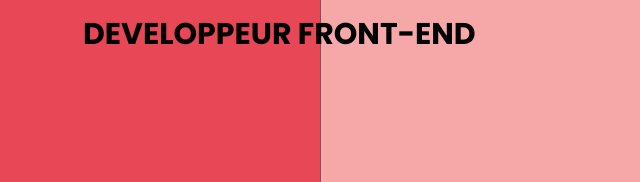
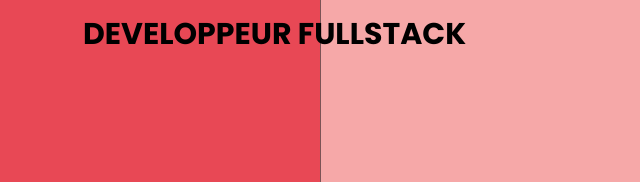
Before and after one commit to victoireJasmine/Portfolio, a website built with Parcel: page src/index.html in a window 1280 px wide. Shown: the part 295-477 px from the top of the page, 0-640 px from the left. Built offline with nearby package versions, Linux system fonts and the light colour scheme.

Commit message:
modification

```diff
--- a/src/index.html
+++ b/src/index.html
@@ -37,7 +37,7 @@
                     <div class="title--block" data-aos="fade-down" data-aos-duration="2000"
                     data-aos-easing="linear">
                         <h1> Victoire ONDELET</h1>
-                        <p> Developpeur front-end</p>
+                        <p> Developpeur Fullstack</p>
                     </div>
                 </div>
 
```
Also changed, not shown: src/assets/img/Code - Forme panneaux .png (added).
